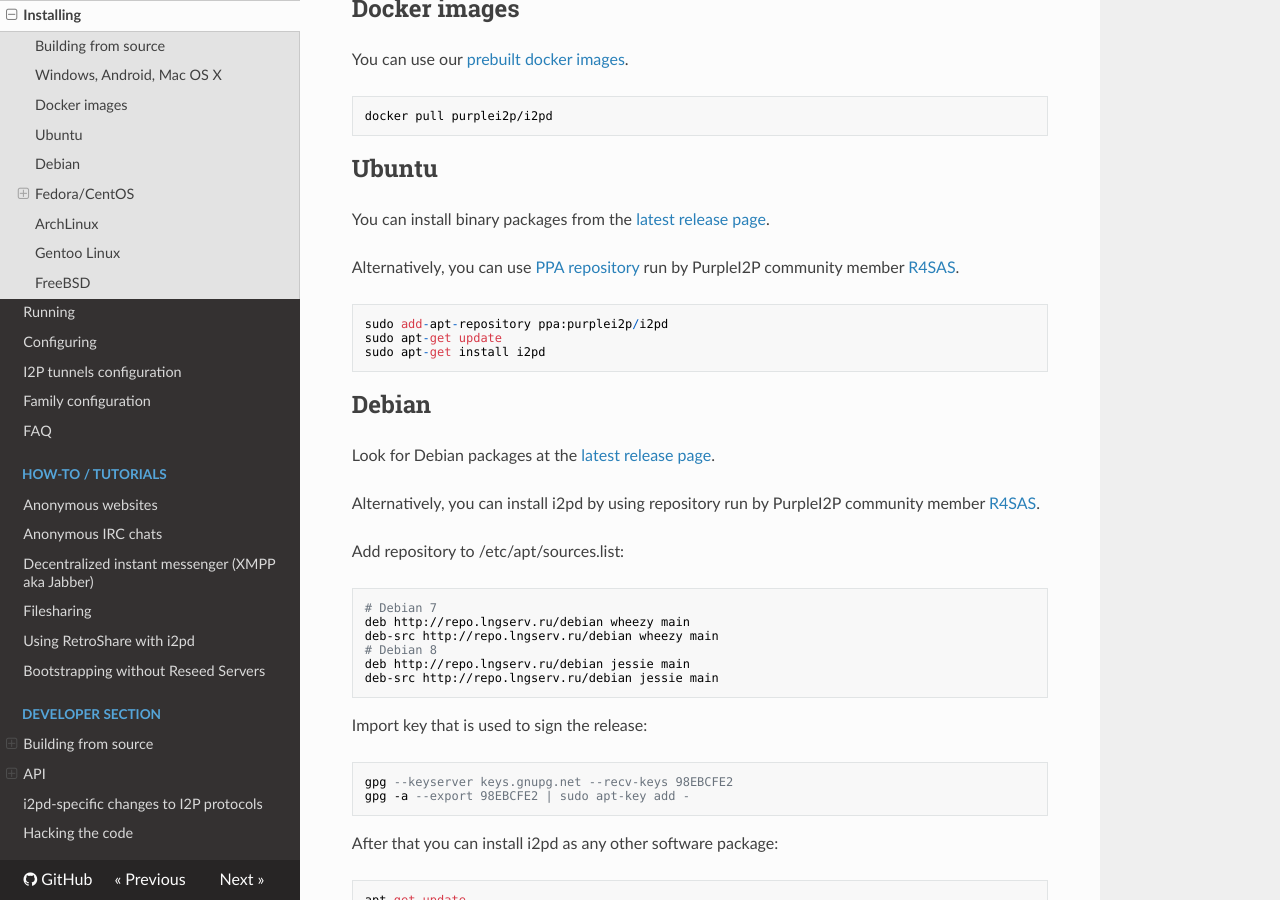
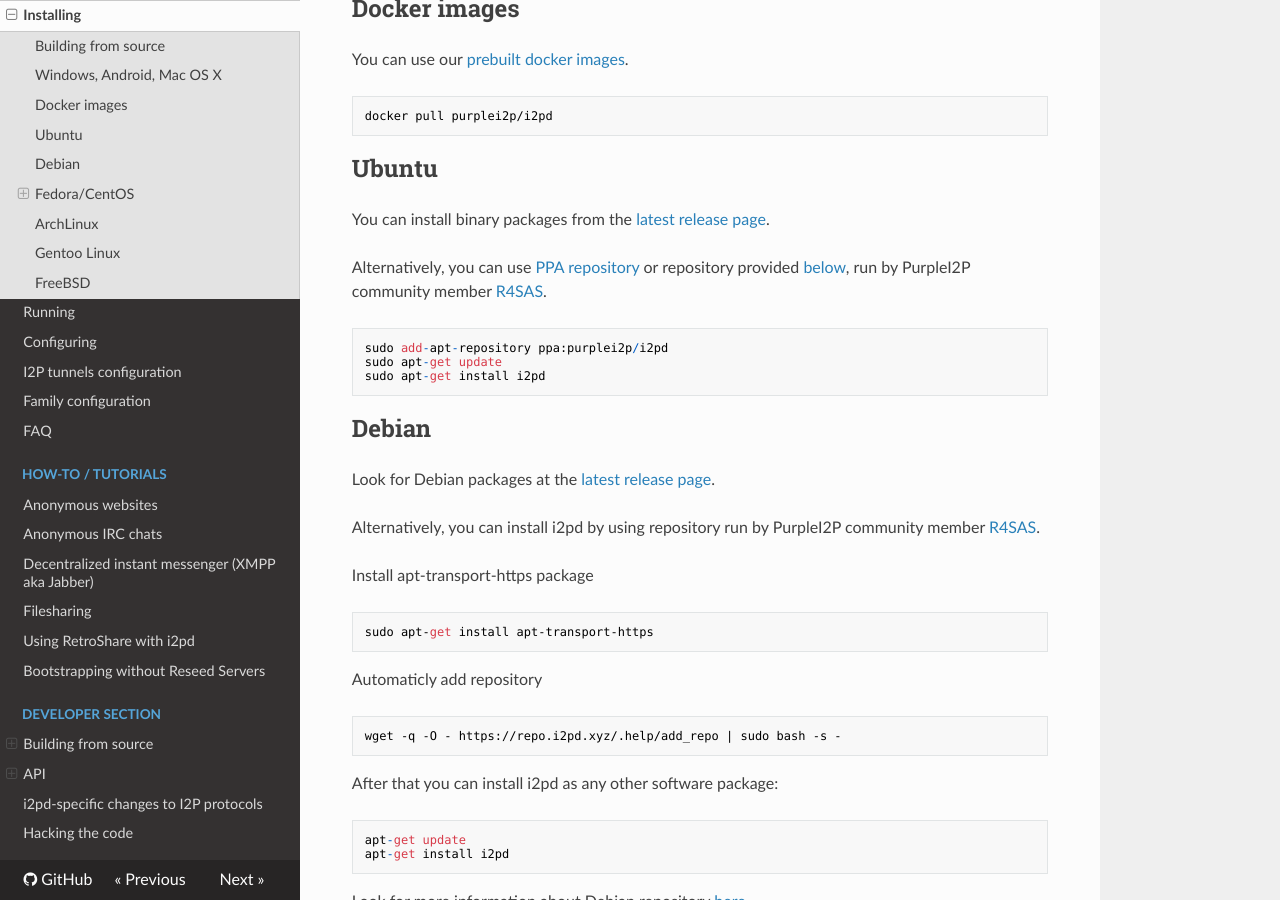
Before and after one commit to PurpleI2P/i2pd_docs_en, an MkDocs documentation site: the page built from docs/user-guide/install.md, in a window 1280 px wide and 900 px high, scrolled down 400 px. Built offline with MkDocs 1.6.1, drawn with Linux system fonts in a browser that asks for light colours; nearby versions of some CDN libraries; old or Windows-style settings are respelled for this version of MkDocs.

Commit message:
debian repository moved to other location

```diff
--- a/docs/user-guide/install.md
+++ b/docs/user-guide/install.md
@@ -25,7 +25,7 @@ You can use our [prebuilt docker images](https://hub.docker.com/r/purplei2p/i2pd
 
 You can install binary packages from the [latest release page](https://github.com/PurpleI2P/i2pd/releases/latest).
 
-Alternatively, you can use [PPA repository](https://launchpad.net/~purplei2p/+archive/ubuntu/i2pd) run by PurpleI2P community member [R4SAS](https://twitter.com/i2pr4sas).
+Alternatively, you can use [PPA repository](https://launchpad.net/~purplei2p/+archive/ubuntu/i2pd) or repository provided [below](#debian), run by PurpleI2P community member [R4SAS](https://twitter.com/i2pr4sas).
 
     sudo add-apt-repository ppa:purplei2p/i2pd
     sudo apt-get update
@@ -38,26 +38,20 @@ Look for Debian packages at the [latest release page](https://github.com/PurpleI
 
 Alternatively, you can install i2pd by using repository run by PurpleI2P community member [R4SAS](https://twitter.com/i2pr4sas).
 
-Add repository to /etc/apt/sources.list:
+Install apt-transport-https package
 
-    # Debian 7
-    deb http://repo.lngserv.ru/debian wheezy main
-    deb-src http://repo.lngserv.ru/debian wheezy main
-    # Debian 8
-    deb http://repo.lngserv.ru/debian jessie main
-    deb-src http://repo.lngserv.ru/debian jessie main
+    sudo apt-get install apt-transport-https
 
-Import key that is used to sign the release:
+Automaticly add repository
 
-    gpg --keyserver keys.gnupg.net --recv-keys 98EBCFE2
-    gpg -a --export 98EBCFE2 | sudo apt-key add -
+    wget -q -O - https://repo.i2pd.xyz/.help/add_repo | sudo bash -s -
 
 After that you can install i2pd as any other software package:
 
     apt-get update
     apt-get install i2pd
 
-Look for more information about Debian repository [here](https://repo.lngserv.ru/.help/readme.txt).
+Look for more information about Debian repository [here](https://repo.i2pd.xyz/.help/readme.txt).
 
 ## Fedora/CentOS
 
```
